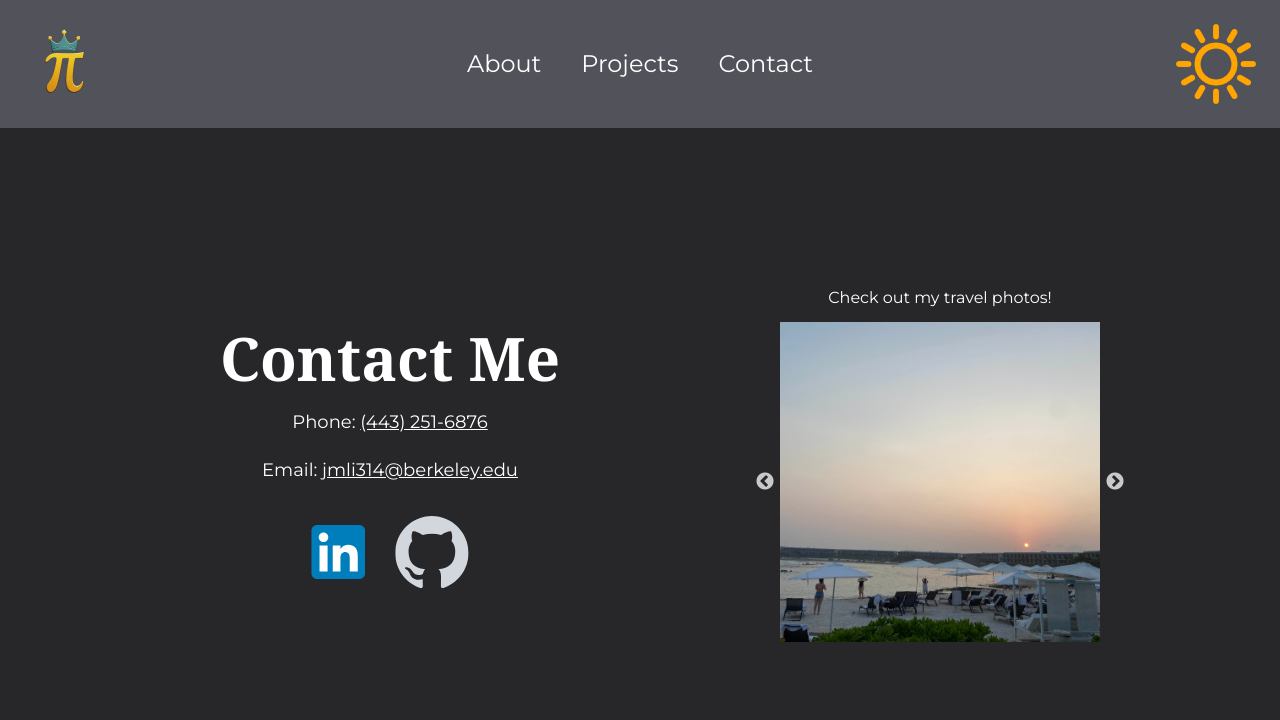
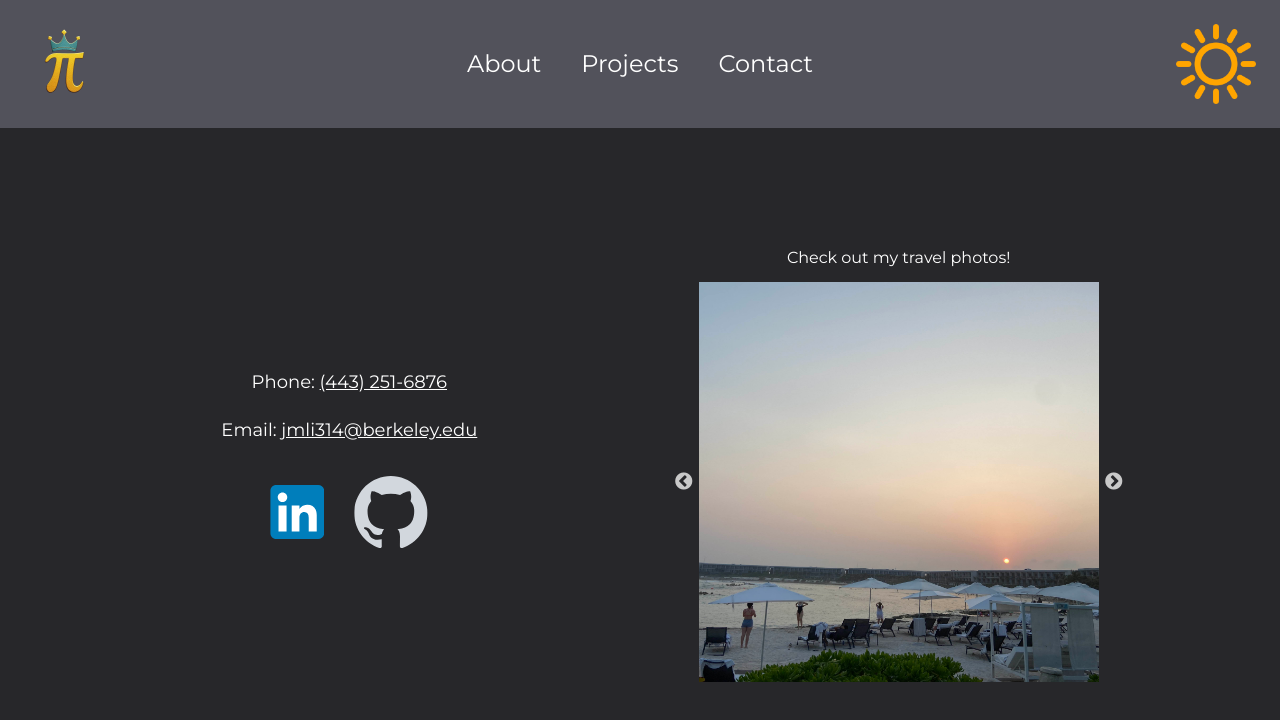
Before and after one commit to pi-person314/portfolio, a React (Vite) app: page /contact in a window 1280 px wide. Shown: the top 720 px of the page. Built offline with nearby package versions, Linux system fonts and the light colour scheme.

Commit message:
removed contact heading, adjusted photo slider size

```diff
--- a/src/screens/Contact.jsx
+++ b/src/screens/Contact.jsx
@@ -10,8 +10,6 @@ export default function Contact({darkMode}) {
     return (
         <div className={`flex tiny:flex-col h-full justify-evenly items-center overflow-y-auto font-montserrat ${darkMode ? "bg-zinc-800 text-white" : "bg-zinc-300"}`}>
             <div className="space-y-5 text-center m-10">
-                <h1 className="font-serif font-bold text-4xl lg:text-6xl">Contact Me</h1>
-
                 {/* phone/email */}
                 <p className="text-sm lg:text-lg">
                     Phone:{" "}
@@ -38,7 +36,7 @@ export default function Contact({darkMode}) {
             </div>
 
             {/* travel photo slider */}
-            <div className={`flex flex-col justify-center tiny:my-10 h-[40vh] w-[40vh] tiny:h-[60vw] tiny:w-[60vw] ${darkMode ? "" : "light"}`}>
+            <div className={`flex flex-col justify-center tiny:my-10 h-[50vh] w-[50vh] tiny:h-[50vw] tiny:w-[50vw] ${darkMode ? "" : "light"}`}>
                 <p className="text-sm lg:text-base mb-3 text-center">Check out my travel photos!</p>
                 <Slider infinite={true} autoplay={true} speed={1000} autoplaySpeed={2000} slidesToShow={1} slidesToScroll={1}>
                     {Object.entries(images).map(([path, module], index) => (
```
